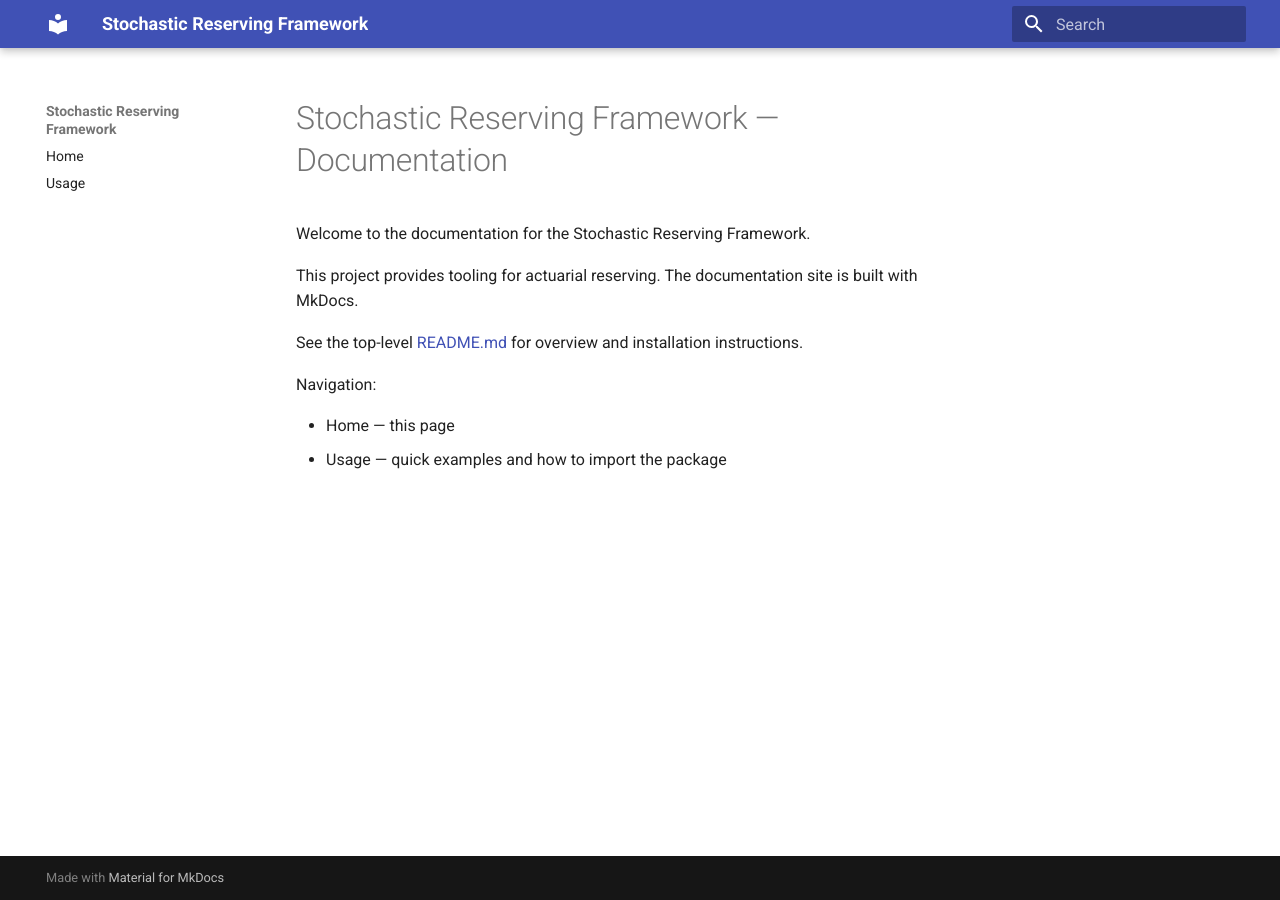
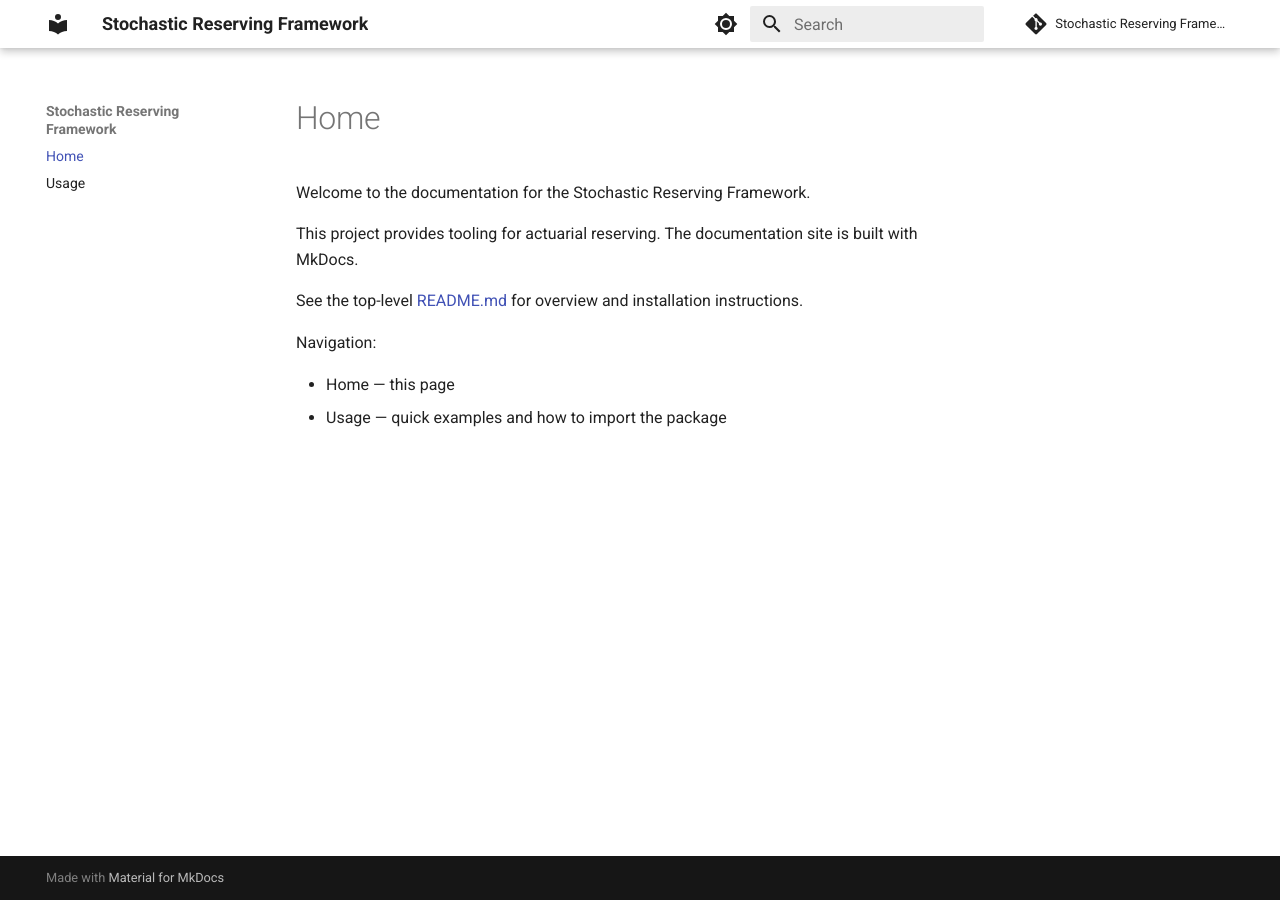
Before and after one commit to hgup/stochastic-reserving-framework, an MkDocs documentation site: the page built from docs/index.md, in a window 1280 px wide. Built offline with MkDocs 1.6.1 and Material for MkDocs 9.7.7, drawn with Linux system fonts in a browser that asks for light colours; comment, search, counter and statistics services are not loaded.

Commit message:
docs setup

```diff
--- a/docs/index.md
+++ b/docs/index.md
@@ -1,4 +1,4 @@
-# Stochastic Reserving Framework — Documentation
+# Home
 
 Welcome to the documentation for the Stochastic Reserving Framework.
 
--- a/docs/mkdocs.yml
+++ /dev/null
@@ -1,4 +0,0 @@
-site_name: Stochastic Reserving Framework
-site_url: https://hgup.github.io/stochastic-reserving-framework/
-theme:
-  name: material
--- a/mkdocs.yml
+++ b/mkdocs.yml
@@ -1,9 +1,23 @@
 site_name: Stochastic Reserving Framework
-nav:
-  - Home: docs/index.md
-  - Usage: docs/usage.md
+repo_url: https://github.com/hgup/stochastic-reserving-framework
+repo_name: "Stochastic Reserving Framework"
+site_url: https://hgup.github.io/stochastic-reserving-framework/
 theme:
   name: material
-markdown_extensions:
-  - toc:
-      permalink: true
+  palette:
+
+    # Palette toggle for light mode
+    - scheme: default
+      primary: white
+      accent: amber
+      toggle:
+        icon: material/brightness-7
+        name: Switch to dark mode
+
+    # Palette toggle for dark mode
+    - scheme: slate
+      primary: amber
+      accent: amber
+      toggle:
+        icon: material/brightness-4
+        name: Switch to light mode
```
